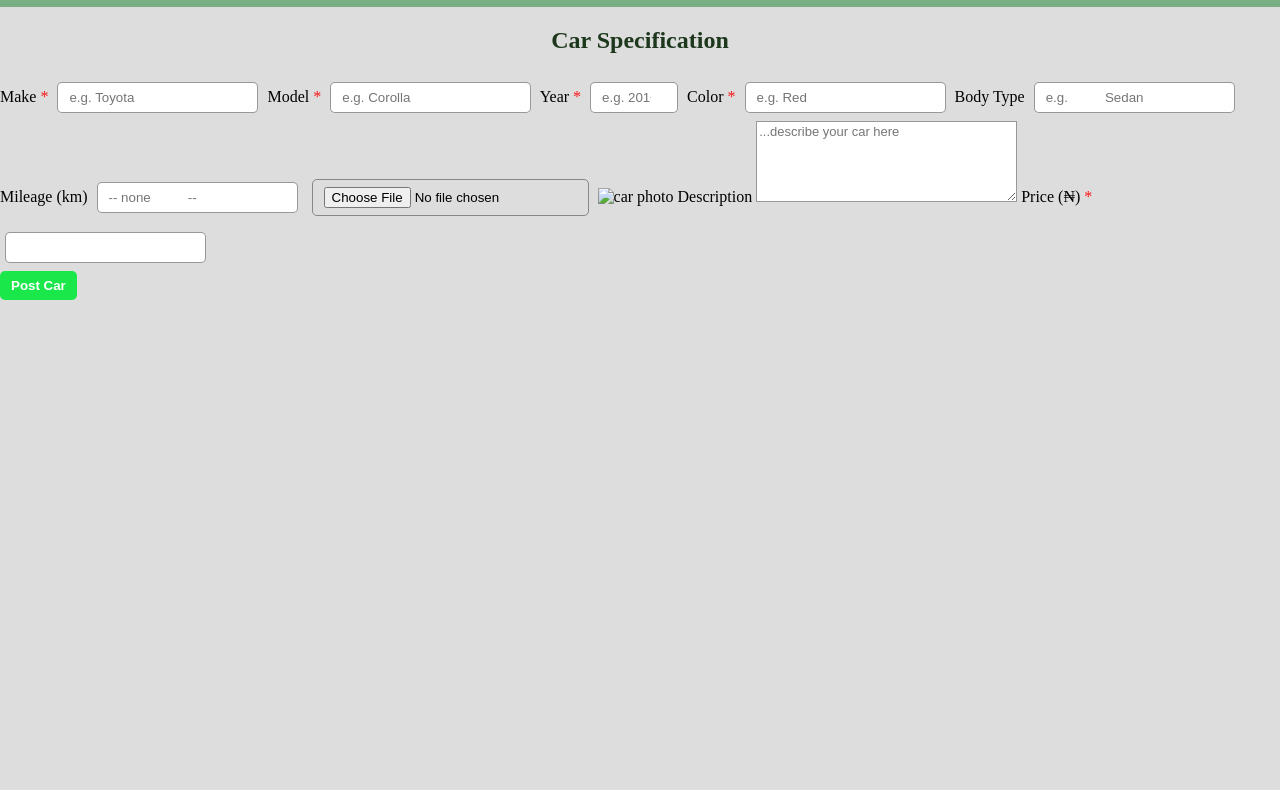
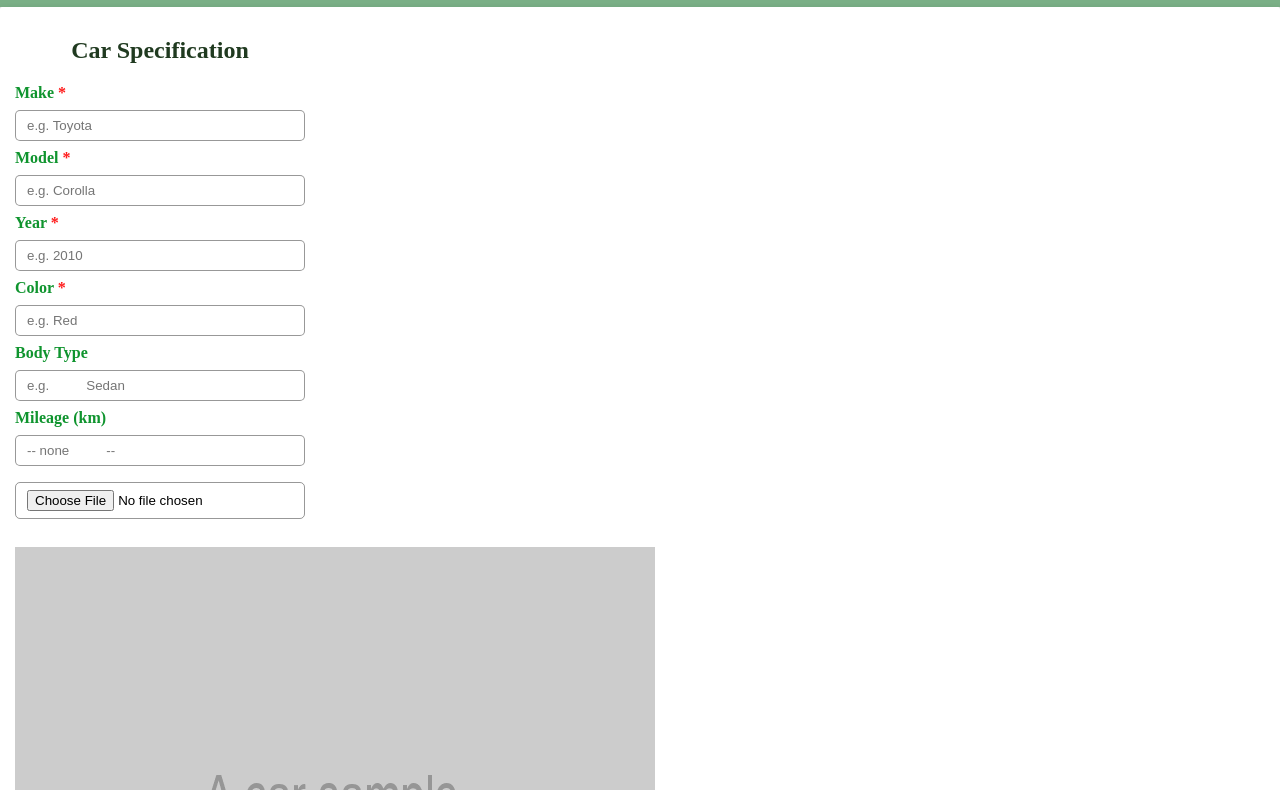
Before and after one commit to ChidozieGabriel/auto-mart-delete, a plain HTML site: page ui/postcar.html in a window 1280 px wide. Shown: the part 253-1043 px from the top of the page. Before the commit the page ends 800 px from the top, so only its background shows below. Drawn offline with Linux system fonts and the light colour scheme; files that its build step writes are made by us from their sources.

Commit message:
feature(post-car):beautify post-car page
[Finishes #166021134]

```diff
--- a/ui/postcar.html
+++ b/ui/postcar.html
@@ -4,12 +4,13 @@
     <meta charset="UTF-8" />
     <meta name="viewport" content="width=device-width, initial-scale=1.0" />
     <meta http-equiv="X-UA-Compatible" content="ie=edge" />
-    <link rel="stylesheet" href="./main.css">
+    <link rel="stylesheet" href="stylesheets/main.css">
+    <link rel="stylesheet" href="stylesheets/postcar.css">
     <title>Auto-Mart</title>
   </head>
   <body>
     <div class="heading-container">
-      <img class="logo" src="./logo.png" alt="Auto-Mart" />
+      <img class="logo" src="images/logo.png" alt="Auto-Mart" />
       <h1>POST CAR</h1>
     </div>
     <form class="form-container">
@@ -34,7 +35,7 @@
         <input type="number" name="mileage" id="mileage" placeholder="-- none
           --" />
         <input type="file" name="photo" id="photo" />
-        <img class="car-photo" src="./sample_car.png"
+        <img class="car-photo" src="images/sample_car.png"
           alt="car photo" />
         <label for="description">Description</label>
         <textarea class="description" name="description" id="description"
--- a/ui/stylesheets/main.css
+++ b/ui/stylesheets/main.css
@@ -16,8 +16,12 @@ p {
 }
 h1,
 h2,
-h3 {
+h3,
+label {
   font-weight: bold;
+}
+label {
+  color: #0f942e;
 }
 a {
   color: #0e8b2b;
@@ -38,17 +42,17 @@ button:hover {
   opacity: 0.8;
   box-shadow: 0 4px 8px 0 rgba(0, 0, 0, 0.2);
 }
-input {
+input,
+textarea {
   margin: 8px 5px;
+  border: 1px solid rgba(50, 50, 50, 0.5);
 }
-input:focus {
+input:focus,
+textarea:focus {
   border: 1px solid rgba(10, 250, 10, 0.8);
 }
 input,
-textarea {
-  border: 1px solid rgba(50, 50, 50, 0.5);
-}
-input,
+textarea,
 button {
   padding: 7px 11px;
   border-radius: 5px;
--- /dev/null
+++ b/ui/stylesheets/postcar.css
@@ -0,0 +1,31 @@
+body {
+  display: flex;
+  flex-direction: column;
+}
+label {
+  margin-left: 5px;
+}
+.form-container {
+  background: white;
+  border-radius: 2px;
+  padding: 16px 6px;
+  flex-direction: column;
+  box-shadow: 0 4px 8px 0 rgba(0, 0, 0, 0.2);
+  justify-content: start;
+  padding: 10px;
+}
+.form-container button {
+  margin: 8px 5px;
+  padding-top: 10px;
+  padding-bottom: 10px;
+}
+.car-spec {
+  display: flex;
+  flex-direction: column;
+  max-width: 300px;
+}
+.car-photo {
+  height: 480px;
+  width: 640px;
+  margin: 20px 5px;
+}
```
Also changed, not shown: ui/images/sample_car.png (added).
